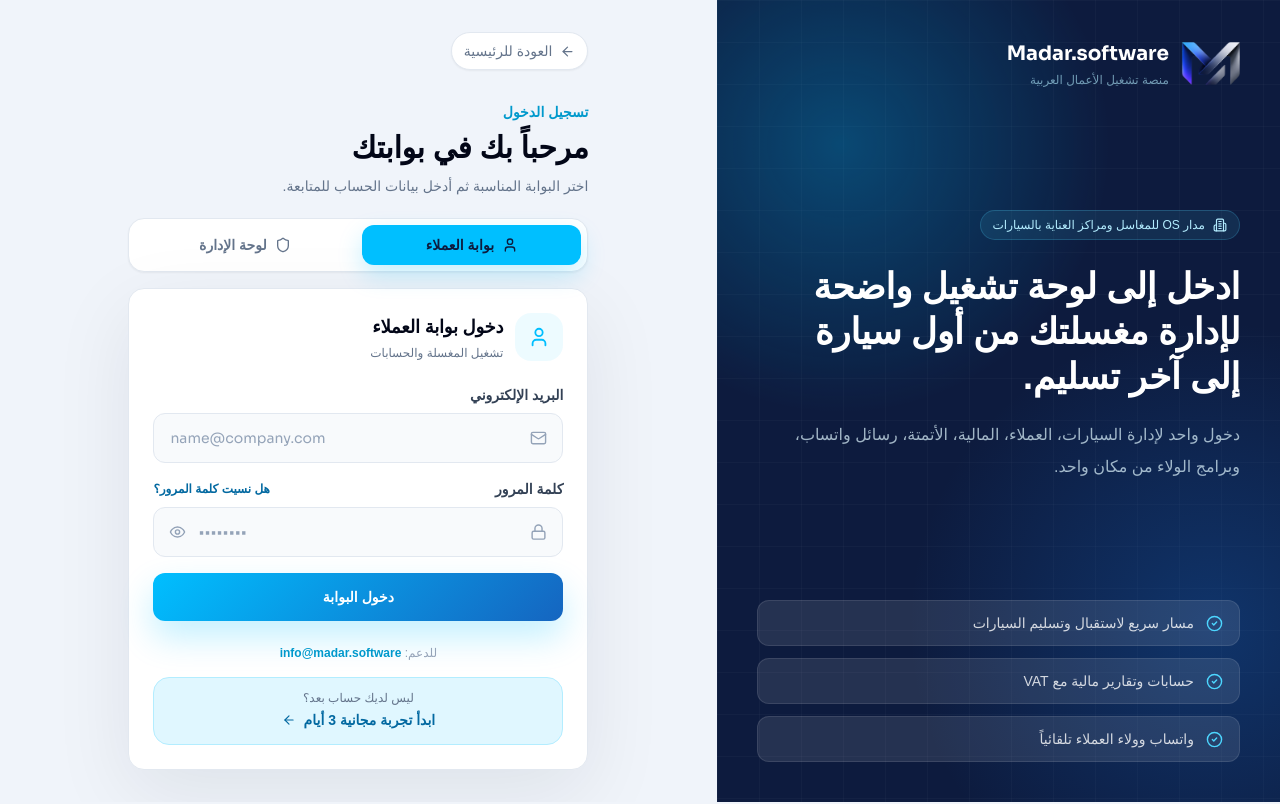
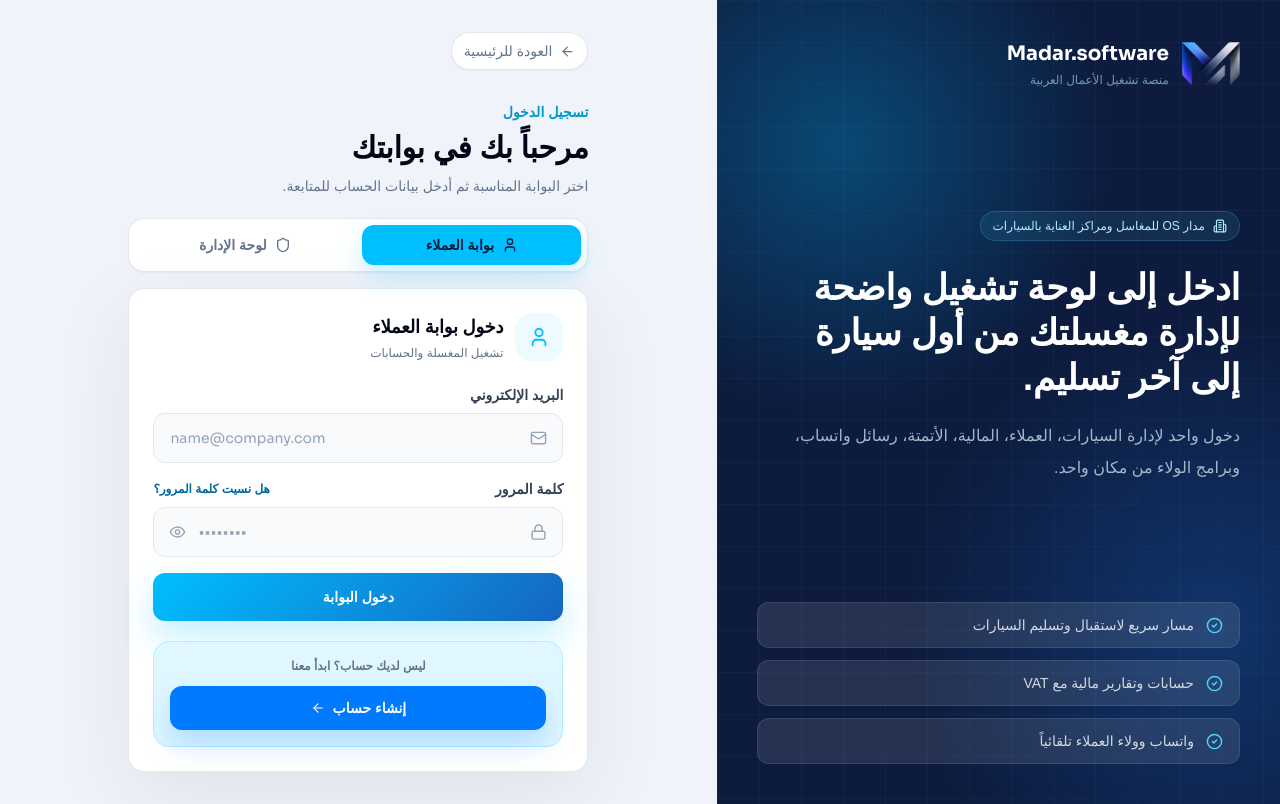
Before and after one commit to alpha-Jasem/WEBSITE-MADAR, a React (Vite) app: page /login in a window 1280 px wide. Built offline with nearby package versions, Linux system fonts and the light colour scheme; no server answers.

Commit message:
Update login signup CTA

```diff
--- a/src/pages/Login.tsx
+++ b/src/pages/Login.tsx
@@ -259,14 +259,14 @@ export const Login = () => {
                   </button>
                 </form>
 
-                <p className="mt-6 text-center text-xs text-slate-400 font-tajawal">
-                  للدعم: <a href="mailto:info@madar.software" className="font-bold text-[#0099CC] hover:text-[#0D1B3E]">info@madar.software</a>
-                </p>
                 {portal === 'client' && (
-                  <div className="mt-4 rounded-2xl border border-sky-100 bg-sky-50 px-4 py-3 text-center">
-                    <p className="text-xs text-slate-500 font-tajawal">ليس لديك حساب بعد؟</p>
-                    <Link to="/trial" className="mt-1 inline-flex items-center justify-center gap-2 text-sm font-bold text-[#0369A1] font-cairo hover:text-[#0D1B3E]">
-                      ابدأ تجربة مجانية 3 أيام
+                  <div className="mt-5 rounded-2xl border border-sky-100 bg-sky-50 px-4 py-4 text-center">
+                    <p className="text-xs font-bold text-slate-500 font-tajawal">ليس لديك حساب؟ ابدأ معنا</p>
+                    <Link
+                      to="/trial"
+                      className="mt-3 inline-flex w-full items-center justify-center gap-2 rounded-xl bg-[#007BFF] px-4 py-3 text-sm font-black text-white shadow-[0_14px_28px_rgba(0,123,255,0.22)] transition-transform hover:-translate-y-0.5 font-cairo"
+                    >
+                      إنشاء حساب
                       <ArrowLeft size={14} />
                     </Link>
                   </div>
```
